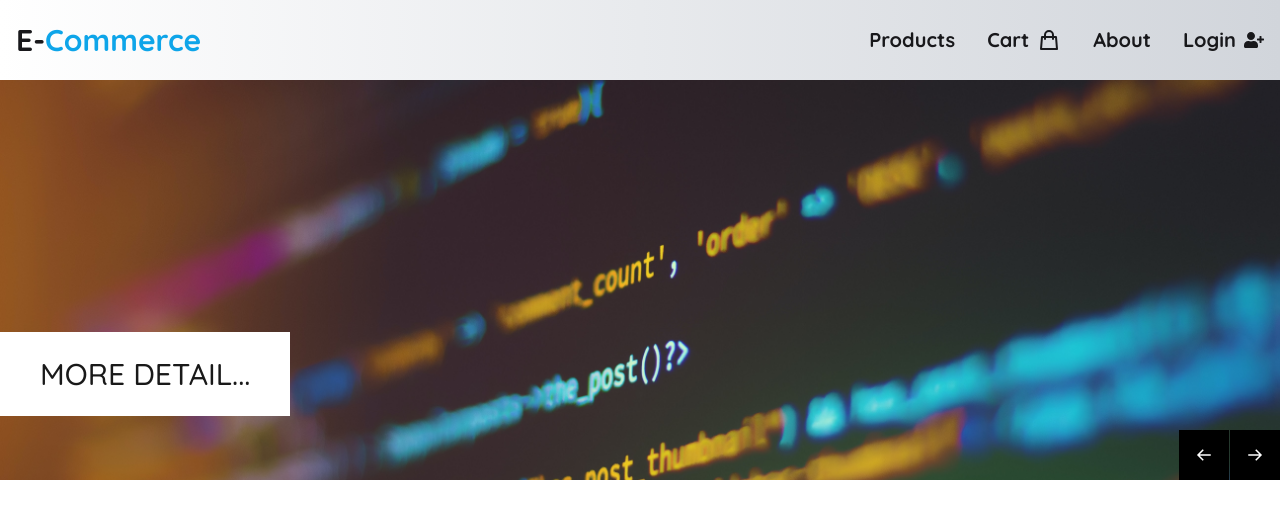
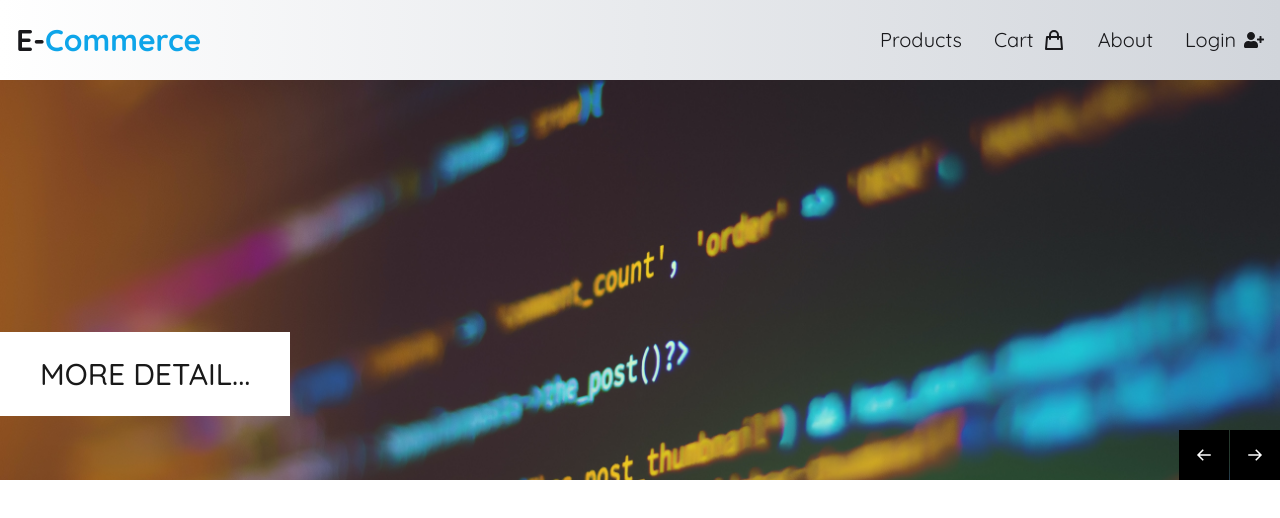
Before and after one commit to joseph0926/project_03-ecommerce, a React (Vite) app: page / in a window 1280 px wide. Shown: the top 518 px of the page. Built offline with nearby package versions, Linux system fonts and the light colour scheme; grey boxes are pictures that could not be loaded.

Commit message:
fix_2023.03.22

```diff
--- a/src/components/Home/Hero.jsx
+++ b/src/components/Home/Hero.jsx
@@ -9,7 +9,7 @@ import "react-responsive-carousel/lib/styles/carousel.min.css";
 
 const Hero = () => {
   return (
-    <div className="relative text-white text-2xl w-full max-w-[1300px] mx-auto">
+    <div className="relative text-white text-2xl w-full mx-auto">
       <Carousel
         autoPlay={true}
         infiniteLoop={true}
@@ -38,19 +38,28 @@ const Hero = () => {
         }}
       >
         <div>
-          <img src={IMG1} className="aspect-[16/10] md:aspect-auto h-[400px] object-cover"></img>
+          <img
+            src={IMG1}
+            className="aspect-[16/10] md:aspect-auto h-[400px] object-cover"
+          ></img>
           <div className="px-4 md:px-10 py-2 md:py-6 bg-white absolute bottom-6 md:bottom-16 left-0 text-black/[0.9] text-lg md:text-3xl uppercase font-medium cursor-pointer hover:opacity-90">
             More Detail...
           </div>
         </div>
         <div>
-          <img src={IMG2} className="aspect-[16/10] md:aspect-auto h-[400px] object-cover"></img>
+          <img
+            src={IMG2}
+            className="aspect-[16/10] md:aspect-auto h-[400px] object-cover"
+          ></img>
           <div className="px-4 md:px-10 py-2 md:py-6 bg-white absolute bottom-6 md:bottom-16 left-0 text-black/[0.9] text-lg md:text-3xl uppercase font-medium cursor-pointer hover:opacity-90">
             More Detail...
           </div>
         </div>
         <div>
-          <img src={IMG3} className="aspect-[16/10] md:aspect-auto h-[400px] object-cover"></img>
+          <img
+            src={IMG3}
+            className="aspect-[16/10] md:aspect-auto h-[400px] object-cover"
+          ></img>
           <div className="px-4 md:px-10 py-2 md:py-6 bg-white absolute bottom-6 md:bottom-16 left-0 text-black/[0.9] text-lg md:text-3xl uppercase font-medium cursor-pointer hover:opacity-90">
             More Detail...
           </div>
--- a/src/components/UI/MainNavbar.jsx
+++ b/src/components/UI/MainNavbar.jsx
@@ -1,7 +1,13 @@
 import React, { useState, useEffect } from "react";
 import { Link } from "react-router-dom";
 import { CartIcon } from "../helpers/Icons";
-import { MenuItem, MobileIcon, NavHelp, SubMenuItem, SubNavHelp } from "../helpers/NavHelp";
+import {
+  MenuItem,
+  MobileIcon,
+  NavHelp,
+  SubMenuItem,
+  SubNavHelp,
+} from "../helpers/NavHelp";
 
 import { FaUserPlus } from "react-icons/fa";
 
@@ -40,7 +46,9 @@ const MainNavbar = () => {
 
   return (
     <header className="text-zinc-900 sticky top-0 z-20">
-      <nav className={`w-full h-[5rem] flex bg-gradient-to-r from-white to-gray-300 ${showNav} transition-transform duration-300 `}>
+      <nav
+        className={`w-full h-[5rem] flex bg-gradient-to-r from-white to-gray-300 ${showNav} transition-transform duration-300 `}
+      >
         <div className="flex items-center gap-2 p-4">
           <Link to="/" className="text-3xl font-bold">
             E-<span className="text-sky-500">Commerce</span>
@@ -88,7 +96,7 @@ const MainNavbar = () => {
           </div>
         </div>
         <div className="hidden flex-1 items-center justify-end md:flex">
-          <div className="group text-xl relative flex h-full cursor-pointer items-center p-4 font-bold text-zinc-900 transition-colors ease-in-out hover:bg-black/10 hover:text-zinc-700">
+          <div className="group text-xl relative flex h-full cursor-pointer items-center p-4 font-normal text-zinc-900 transition-colors ease-in-out hover:bg-black/10 hover:text-zinc-700">
             <span>Products</span>
             <div className="absolute top-full right-0 hidden w-full whitespace-nowrap rounded-b-md bg-zinc-200 text-right group-hover:flex flex-col">
               <SubMenuItem category={"fa"}>
--- a/src/components/helpers/NavHelp.jsx
+++ b/src/components/helpers/NavHelp.jsx
@@ -5,7 +5,7 @@ export const NavHelp = (props) => {
   return (
     <Link
       to={props.menu}
-      className="relative flex h-full cursor-pointer items-center justify-center p-4 font-bold text-zinc-900 transition-colors ease-in-out hover:bg-white/10 hover:text-zinc-700"
+      className="relative flex h-full cursor-pointer items-center justify-center p-4 font-normal text-zinc-900 transition-colors ease-in-out hover:bg-white/10 hover:text-zinc-700"
     >
       {props.children}
     </Link>
@@ -27,7 +27,7 @@ export const MenuItem = (props) => {
   return (
     <Link
       to={props.menu}
-      className="relative text-xl flex h-full cursor-pointer items-center p-4 font-bold text-zinc-900 transition-colors ease-in-out hover:bg-black/10 hover:text-zinc-700"
+      className="relative text-xl flex h-full cursor-pointer items-center p-4 font-normal text-zinc-900 transition-colors ease-in-out hover:bg-black/10 hover:text-zinc-700"
     >
       {props.children}
     </Link>
@@ -38,7 +38,7 @@ export const SubMenuItem = (props) => {
   return (
     <Link
       to={`/category/${props.category}`}
-      className="cursor-pointer p-4 font-bold text-zinc-900 transition-colors ease-in-out hover:bg-black/5 hover:text-zinc-600"
+      className="cursor-pointer p-4 font-normal text-zinc-900 transition-colors ease-in-out hover:bg-black/5 hover:text-zinc-600"
     >
       {props.children}
     </Link>
```
